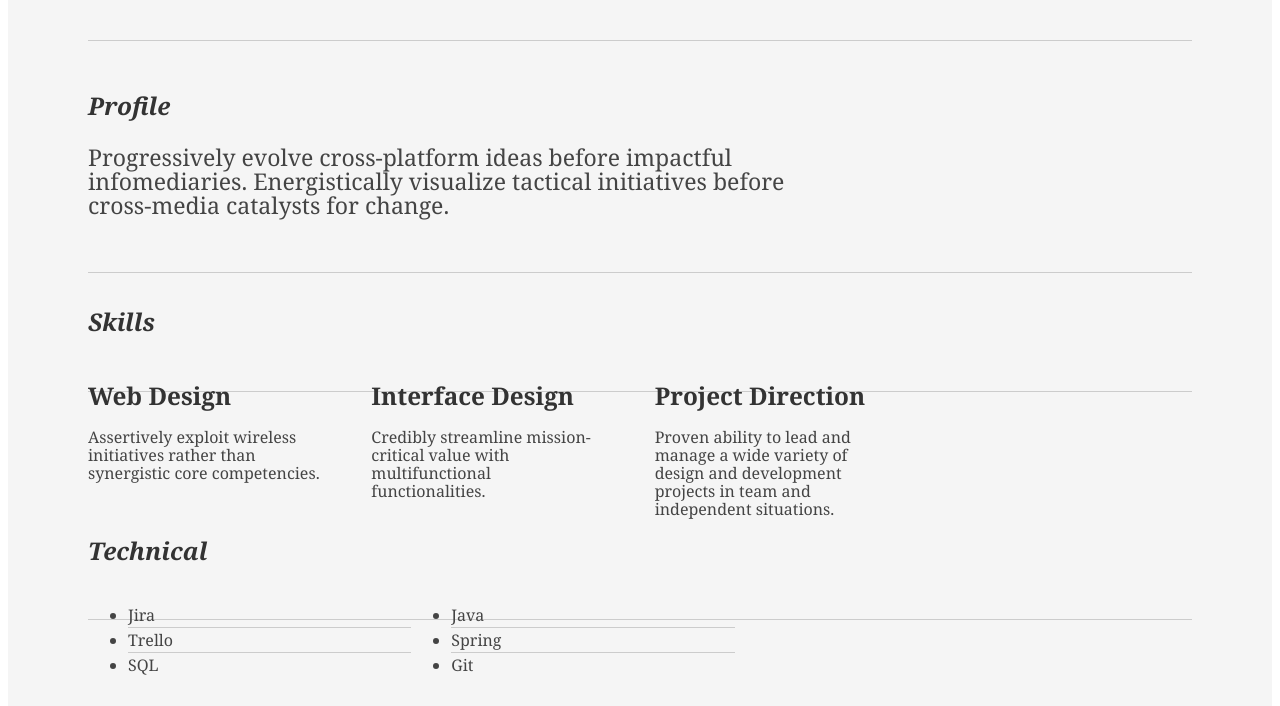
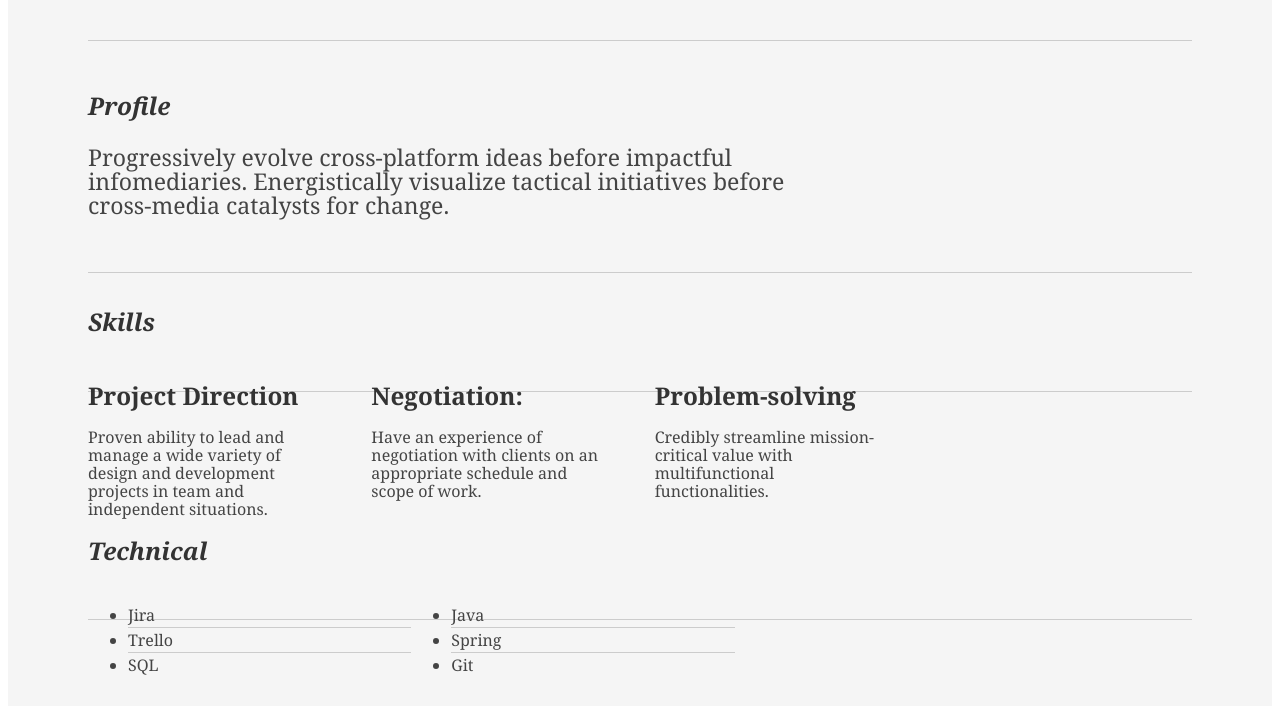
Before and after one commit to AVMelnyk/AVMelnyk.github.io, a plain HTML site: page index.html in a window 1280 px wide. Shown: the part 365-1071 px from the top of the page. Drawn offline with Linux system fonts and the light colour scheme; a small style sheet from the web is missing.

Commit message:
change resume.pdf

```diff
--- a/index.html
+++ b/index.html
@@ -54,21 +54,22 @@
 							<h2>Skills</h2>
 						</div>
 						<div class="yui-u">
-
-								<div class="talent">
-									<h2>Web Design</h2>
-									<p>Assertively exploit wireless initiatives rather than synergistic core competencies.	</p>
-								</div>
-
-								<div class="talent">
-									<h2>Interface Design</h2>
-									<p>Credibly streamline mission-critical value with multifunctional functionalities.	 </p>
-								</div>
-
 								<div class="talent">
 									<h2>Project Direction</h2>
 									<p>Proven ability to lead and manage a wide variety of design and development projects in team and independent situations.</p>
 								</div>
+
+								<div class="talent">
+									<h2>Negotiation:</h2>
+									<p>Have an experience of negotiation with clients on an appropriate schedule and scope of work.</p>
+								</div>
+
+								<div class="talent">
+									<h2>Problem-solving</h2>
+									<p>Credibly streamline mission-critical value with multifunctional functionalities.	 </p>
+								</div>
+
+
 						</div>
 					</div><!--// .yui-gf -->
 
```
Also changed, not shown: project-manager-resume.png (added), 2 other files.
